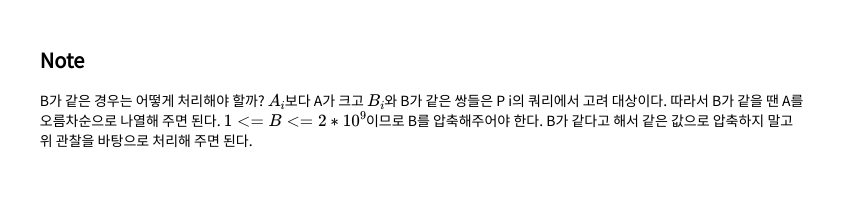
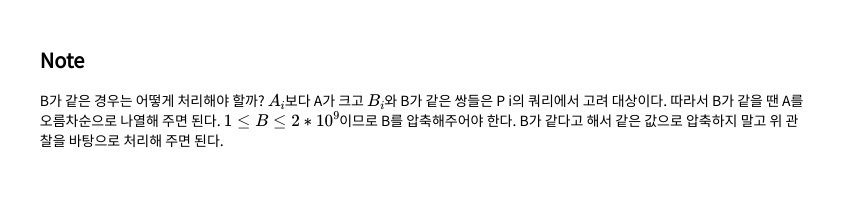
Before and after one commit to younghanstark/younghanstark.github.io, a Jekyll site: the page built from blog/_posts/2022-01-31-BOJ-#3039-ISPITI.md, in a window 1280 px wide. Shown: the part 1560-1762 px from the top of the page, without its empty margins (216-1063 px from the left). Built offline with Jekyll 4.4.1, drawn with Linux system fonts in a browser that asks for light colours; nearby versions of some CDN libraries; formulas are drawn with MathJax 3.

Commit message:
Update 2022-01-31-BOJ-#3039-ISPITI.md

```diff
--- a/blog/_posts/2022-01-31-BOJ-#3039-ISPITI.md
+++ b/blog/_posts/2022-01-31-BOJ-#3039-ISPITI.md
@@ -14,7 +14,7 @@
 
 # 분석
 
-여태까지 입력된 모든 쌍을 B에 대해 오름차순으로 쭉 나열하자. (B가 같은 쌍이 여러 개인 경우는 일단 신경쓰지 말자.) P i라는 쿼리는 그 중에서 i번째 입력된 쌍보다 오른쪽에 있는 쌍들 중에서 처음으로 등장하는(가장 왼쪽에 있는) \\(A_i\\)보다 크거나 같은 A를 가진 쌍을 찾는 것으로 바뀐다.
+여태까지 입력된 모든 쌍을 B에 대해 오름차순으로 쭉 나열하자. (B가 같은 쌍이 여러 개인 경우는 일단 신경쓰지 말자.) P i라는 쿼리는 그 중에서 i번째 입력된 쌍보다 오른쪽에 있는 쌍들 중에서 처음으로 등장하는(가장 왼쪽에 있는) $$ A_i $$보다 크거나 같은 A를 가진 쌍을 찾는 것으로 바뀐다.
 
 ## 오큰수
 
@@ -58,4 +58,4 @@
 
 ## Note
 
-B가 같은 경우는 어떻게 처리해야 할까? \\(A_i\\)보다 A가 크고 \\(B_i\\)와 B가 같은 쌍들은 P i의 쿼리에서 고려 대상이다. 따라서 B가 같을 땐 A를 오름차순으로 나열해 주면 된다. \\(1<=B<=2*10^9\\)이므로 B를 압축해주어야 한다. B가 같다고 해서 같은 값으로 압축하지 말고 위 관찰을 바탕으로 처리해 주면 된다.
+B가 같은 경우는 어떻게 처리해야 할까? $$ A_i $$보다 A가 크고 $$ B_i $$와 B가 같은 쌍들은 P i의 쿼리에서 고려 대상이다. 따라서 B가 같을 땐 A를 오름차순으로 나열해 주면 된다. $$ 1 \leq B \leq 2*10^9 $$이므로 B를 압축해주어야 한다. B가 같다고 해서 같은 값으로 압축하지 말고 위 관찰을 바탕으로 처리해 주면 된다.
```
